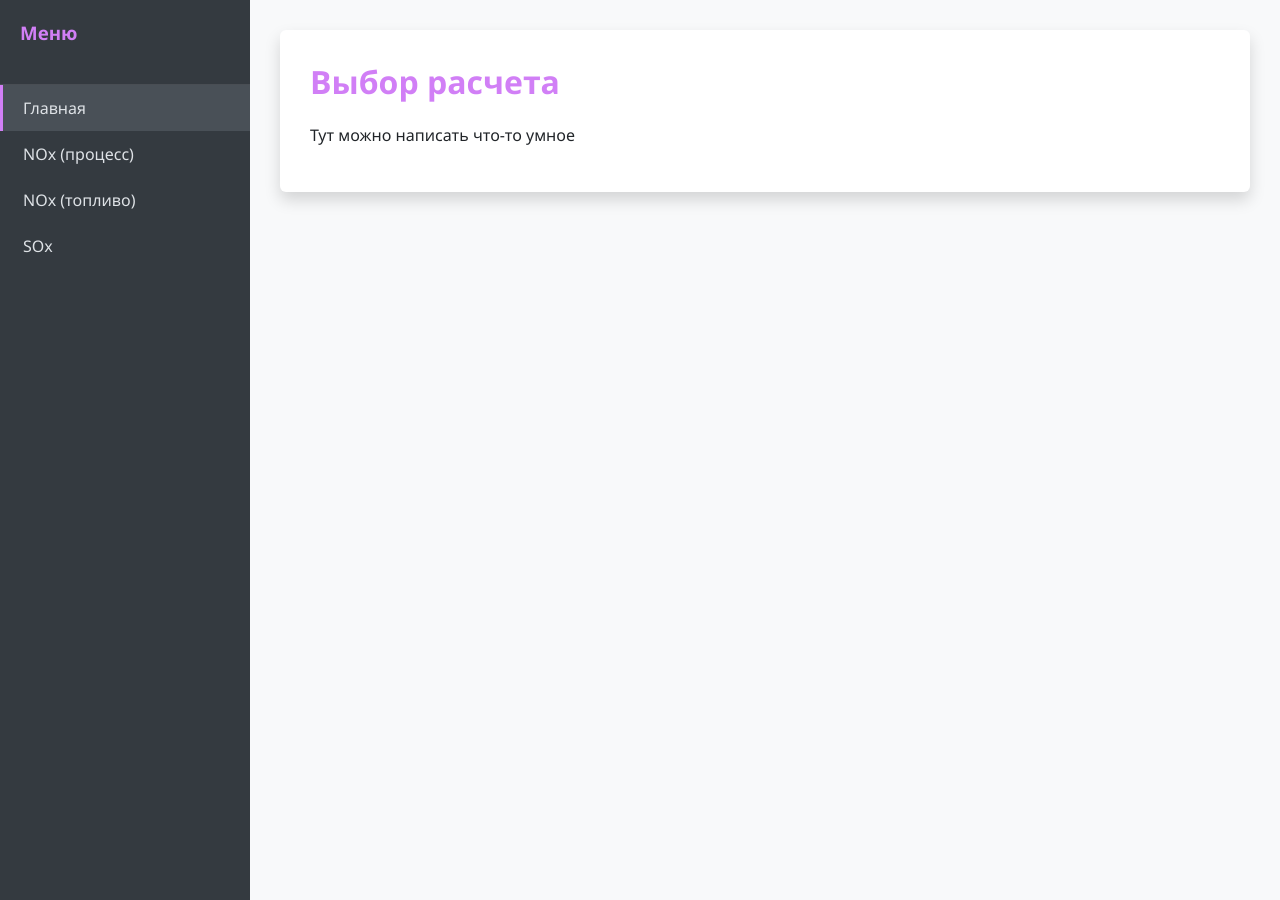
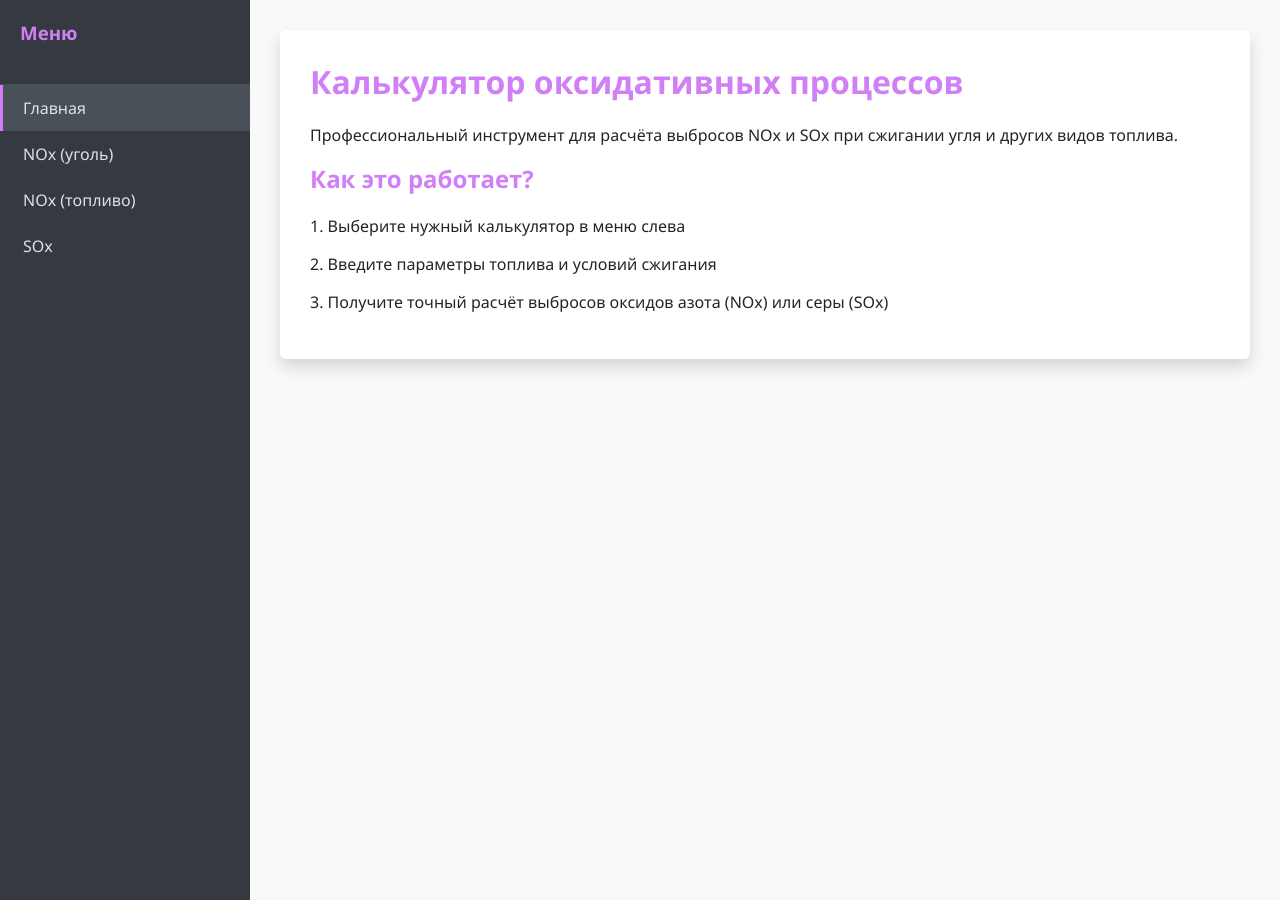
Before and after one commit to kitaychyo/django_Ox_calc, a Django app: page / in a window 1280 px wide. Run offline with Django 5.2, Linux system fonts and the light colour scheme.

Commit message:
справление кэша

```diff
--- a/app1/templates/NOx.html
+++ b/app1/templates/NOx.html
@@ -183,7 +183,7 @@
         </div>
         <ul class="sidebar-menu">
             <li><a href="{% url 'home' %}">Главная</a></li>
-            <li><a href="{% url 'NOx' %}" class="active">NOx (процесс)</a></li>
+            <li><a href="{% url 'NOx' %}" class="active">NOx (уголь)</a></li>
             <li><a href="{% url 'NOx_fuel' %}">NOx (топливо)</a></li>
             <li><a href="{% url 'SOx' %}">SOx</a></li>
         </ul>
--- a/app1/templates/NOx_fuel.html
+++ b/app1/templates/NOx_fuel.html
@@ -183,7 +183,7 @@
         </div>
         <ul class="sidebar-menu">
             <li><a href="{% url 'home' %}">Главная</a></li>
-            <li><a href="{% url 'NOx' %}">NOx (процесс)</a></li>
+            <li><a href="{% url 'NOx' %}">NOx (уголь)</a></li>
             <li><a href="{% url 'NOx_fuel' %}" class="active">NOx (топливо)</a></li>
             <li><a href="{% url 'SOx' %}">SOx</a></li>
         </ul>
--- a/app1/templates/SOx.html
+++ b/app1/templates/SOx.html
@@ -183,7 +183,7 @@
         </div>
         <ul class="sidebar-menu">
             <li><a href="{% url 'home' %}">Главная</a></li>
-            <li><a href="{% url 'NOx' %}">NOx (процесс)</a></li>
+            <li><a href="{% url 'NOx' %}">NOx (уголь)</a></li>
             <li><a href="{% url 'NOx_fuel' %}">NOx (топливо)</a></li>
             <li><a href="{% url 'SOx' %}" class="active">SOx</a></li>
         </ul>
--- a/app1/templates/home.html
+++ b/app1/templates/home.html
@@ -157,6 +157,23 @@
             font-size: 16px;
         }
 
+        .image-container {
+            text-align: center;
+            margin: 20px 0;
+        }
+
+        .image-container img {
+            max-width: 100%;
+            border-radius: var(--border-radius);
+            box-shadow: var(--shadow);
+        }
+
+        .image-caption {
+            margin-top: 10px;
+            font-style: italic;
+            color: var(--secondary-color);
+        }
+
         @media (max-width: 768px) {
             .sidebar {
                 width: 100%;
@@ -176,7 +193,7 @@
         </div>
         <ul class="sidebar-menu">
             <li><a href="{% url 'home' %}" class="active">Главная</a></li>
-            <li><a href="{% url 'NOx' %}">NOx (процесс)</a></li>
+            <li><a href="{% url 'NOx' %}">NOx (уголь)</a></li>
             <li><a href="{% url 'NOx_fuel' %}">NOx (топливо)</a></li>
             <li><a href="{% url 'SOx' %}">SOx</a></li>
         </ul>
@@ -184,8 +201,15 @@
 
     <div class="main-content">
         <div class="card">
-            <h1>Выбор расчета</h1>
-            <p>Тут можно написать что-то умное</p>
+            <h1>Калькулятор оксидативных процессов</h1>
+            <p>Профессиональный инструмент для расчёта выбросов NOx и SOx при сжигании угля и других видов топлива.</p>
+
+
+            <h2>Как это работает?</h2>
+            <p>1. Выберите нужный калькулятор в меню слева</p>
+            <p>2. Введите параметры топлива и условий сжигания</p>
+            <p>3. Получите точный расчёт выбросов оксидов азота (NOx) или серы (SOx)</p>
+
         </div>
     </div>
 </body>
--- a/start/settings.py
+++ b/start/settings.py
@@ -25,7 +25,7 @@ SECRET_KEY = 'django-insecure-wmnkxc7ld*)du^+y4p8v=(rql=xlv+4(m#+72s7p8ym$h82s$y
 # SECURITY WARNING: don't run with debug turned on in production!
 DEBUG = True
 
-ALLOWED_HOSTS = ['django-ox-calc.onrender.com']
+ALLOWED_HOSTS = ['django-ox-calc.onrender.com', '127.0.0.1']
 
 CSRF_TRUSTED_ORIGINS = ['https://django-ox-calc.onrender.com']
 
```
Also changed, not shown: app1/123.jpg (added), app1/unnamed.jpg (added).
